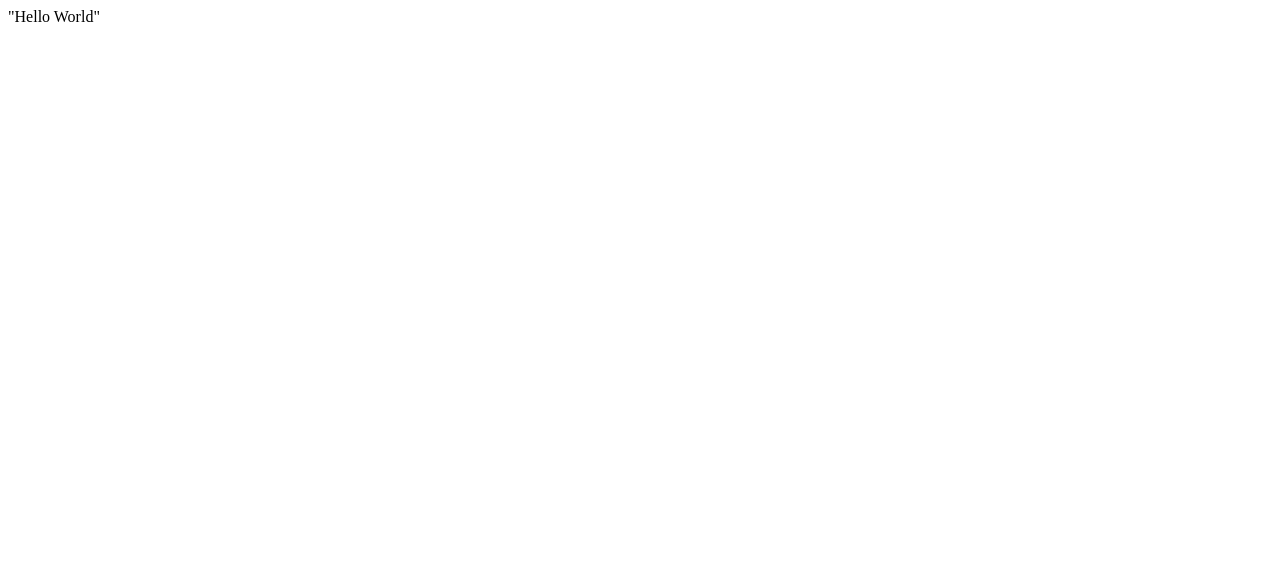
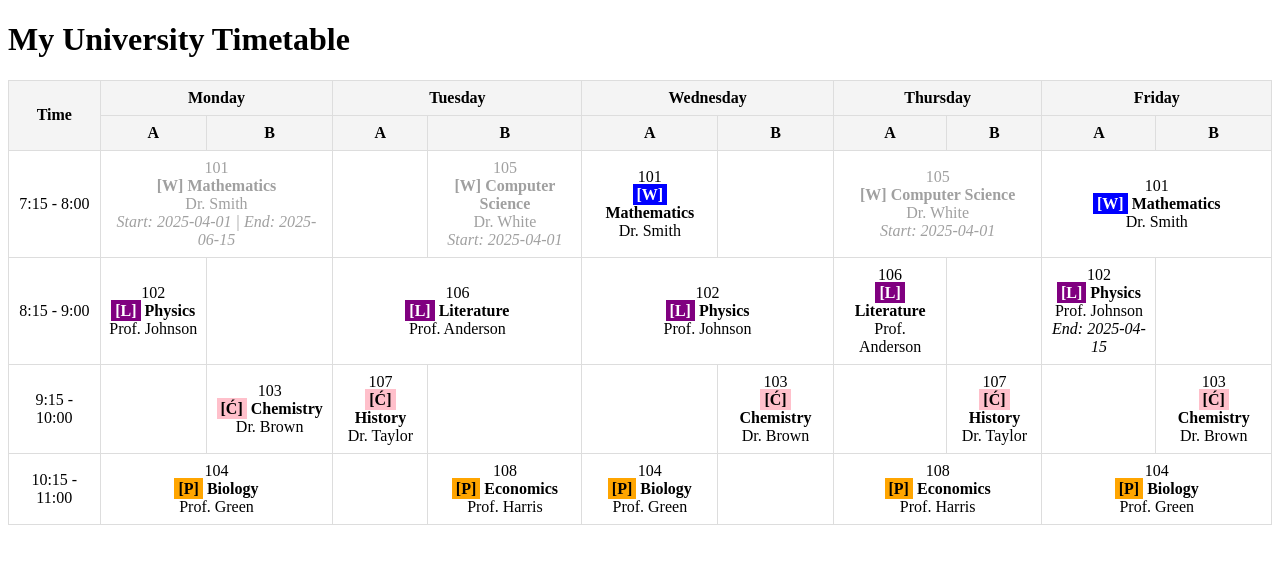
Before and after one commit to Pavvel123/Pavvel123.github.io, a plain HTML site: page index.html in a window 1280 px wide. Drawn offline with Linux system fonts and the light colour scheme.

Commit message:
Added basic structure and filled with example data

```diff
--- a/index.html
+++ b/index.html
@@ -1 +1,33 @@
-"Hello World"
+<!DOCTYPE html>
+<html lang="en">
+<head>
+  <meta charset="UTF-8" />
+  <meta name="viewport" content="width=device-width, initial-scale=1.0" />
+  <title>University Timetable</title>
+  <style>
+    table {
+      border-collapse: collapse;
+      width: 100%;
+      text-align: center;
+    }
+    th, td {
+      border: 1px solid #ddd;
+      padding: 8px;
+    }
+    th {
+      background-color: #f4f4f4;
+    }
+  </style>
+</head>
+<body>
+  <h1>My University Timetable</h1>
+  <table id="timetable">
+    <thead>
+      <tr id="mainHeader"></tr>
+      <tr id="subHeader"></tr>
+    </thead>
+    <tbody id="tableBody"></tbody>
+  </table>
+  <script type="module" src="script.js"></script>
+</body>
+</html>
--- /dev/null
+++ b/script.js
@@ -0,0 +1,135 @@
+import timetable from "./timetable.js";
+// Get the current date in YYYY-MM-DD format
+const today = new Date().toISOString().split("T")[0];
+
+// Helper function to format time range
+function formatTimeRange(timeRange) {
+  return timeRange.split(" - ").map(time => time.startsWith("0") ? time.slice(1) : time).join(" - ");
+}
+
+// Helper function to style the type field
+function styleType(type, isGreyedOut) {
+  if (isGreyedOut) return `<span style="color: #A0A0A0;">[${type}]</span>`;
+  switch(type) {
+    case "W": return `<span style="color: white; background-color: blue; padding: 2px 4px;">[W]</span>`;
+    case "L": return `<span style="color: white; background-color: purple; padding: 2px 4px;">[L]</span>`;
+    case "Ć": return `<span style="color: black; background-color: pink; padding: 2px 4px;">[Ć]</span>`;
+    case "P": return `<span style="color: black; background-color: orange; padding: 2px 4px;">[P]</span>`;
+    default: return `<span>[${type}]</span>`;
+  }
+}
+
+// Get list of days from the data
+const days = timetable.map(dayObj => dayObj.day);
+
+// Get unique time slots
+const timeSlotsSet = new Set();
+timetable.forEach(dayObj => {
+  dayObj.classes.forEach(cls => timeSlotsSet.add(cls.time));
+});
+const timeSlots = Array.from(timeSlotsSet).sort();
+
+// Build table headers
+function buildHeaders() {
+  const mainHeader = document.getElementById("mainHeader");
+  const subHeader = document.getElementById("subHeader");
+
+  // Time column header
+  const timeTh = document.createElement("th");
+  timeTh.rowSpan = 2;
+  timeTh.textContent = "Time";
+  mainHeader.appendChild(timeTh);
+
+  // Day headers
+  days.forEach(day => {
+    const dayTh = document.createElement("th");
+    dayTh.colSpan = 2;
+    dayTh.textContent = day;
+    mainHeader.appendChild(dayTh);
+  });
+
+  // "A" and "B" subheaders for weeks
+  days.forEach(() => {
+    const aTh = document.createElement("th");
+    aTh.textContent = "A";
+    const bTh = document.createElement("th");
+    bTh.textContent = "B";
+    subHeader.appendChild(aTh);
+    subHeader.appendChild(bTh);
+  });
+}
+
+// Build table body
+function buildTableBody() {
+  const tableBody = document.getElementById("tableBody");
+
+  timeSlots.forEach(timeSlot => {
+    const row = document.createElement("tr");
+
+    // Time column
+    const timeCell = document.createElement("td");
+    timeCell.textContent = formatTimeRange(timeSlot);
+    row.appendChild(timeCell);
+
+    // Fill schedule for each day
+    days.forEach(day => {
+      const dayData = timetable.find(d => d.day === day);
+      const classes = dayData.classes.filter(cls => cls.time === timeSlot);
+
+      let classesA = [];
+      let classesB = [];
+      let classesAB = [];
+
+      classes.forEach(cls => {
+        let isGreyedOut = (cls.StartDate && cls.StartDate > today) || (cls.EndDate && cls.EndDate < today);
+
+        let content = `
+          ${cls.room}<br>
+          <strong>${styleType(cls.type, isGreyedOut)} ${cls.subject}</strong><br>
+          ${cls.teacher}
+        `;
+
+        if (cls.StartDate || cls.EndDate) {
+          let dateInfo = [];
+          if (cls.StartDate) dateInfo.push(`Start: ${cls.StartDate}`);
+          if (cls.EndDate) dateInfo.push(`End: ${cls.EndDate}`);
+          content += `<br><em>${dateInfo.join(" | ")}</em>`;
+        }
+
+        if (isGreyedOut) content = `<span style="color: #A0A0A0;">${content}</span>`;
+
+        if (cls.week === "AB") {
+          classesAB.push(content);
+        } else if (cls.week === "A") {
+          classesA.push(content);
+        } else if (cls.week === "B") {
+          classesB.push(content);
+        }
+      });
+
+      if (classesAB.length > 0) {
+        // Merge A and B columns if "AB" exists
+        const mergedCell = document.createElement("td");
+        mergedCell.colSpan = 2;
+        mergedCell.innerHTML = classesAB.join("<br><br>");
+        row.appendChild(mergedCell);
+      } else {
+        // Separate A and B columns if "AB" does not exist
+        const cellA = document.createElement("td");
+        const cellB = document.createElement("td");
+
+        cellA.innerHTML = classesA.length ? classesA.join("<br><br>") : "";
+        cellB.innerHTML = classesB.length ? classesB.join("<br><br>") : "";
+
+        row.appendChild(cellA);
+        row.appendChild(cellB);
+      }
+    });
+
+    tableBody.appendChild(row);
+  });
+}
+
+// Build table
+buildHeaders();
+buildTableBody();
--- /dev/null
+++ b/timetable.js
@@ -0,0 +1,194 @@
+const timetable = [
+    {
+      day: "Monday",
+      classes: [
+        {
+          time: "07:15 - 08:00",
+          subject: "Mathematics",
+          room: "101",
+          teacher: "Dr. Smith",
+          type: "W",
+          week: "AB",
+          StartDate: "2025-04-01",
+          EndDate: "2025-06-15"
+        },
+        {
+          time: "08:15 - 09:00",
+          subject: "Physics",
+          room: "102",
+          teacher: "Prof. Johnson",
+          type: "L",
+          week: "A"
+        },
+        {
+          time: "09:15 - 10:00",
+          subject: "Chemistry",
+          room: "103",
+          teacher: "Dr. Brown",
+          type: "Ć",
+          week: "B"
+        },
+        {
+          time: "10:15 - 11:00",
+          subject: "Biology",
+          room: "104",
+          teacher: "Prof. Green",
+          type: "P",
+          week: "AB"
+        }
+      ]
+    },
+    {
+      day: "Tuesday",
+      classes: [
+        {
+          time: "07:15 - 08:00",
+          subject: "Computer Science",
+          room: "105",
+          teacher: "Dr. White",
+          type: "W",
+          week: "B",
+          StartDate: "2025-04-01"
+        },
+        {
+          time: "08:15 - 09:00",
+          subject: "Literature",
+          room: "106",
+          teacher: "Prof. Anderson",
+          type: "L",
+          week: "AB"
+        },
+        {
+          time: "09:15 - 10:00",
+          subject: "History",
+          room: "107",
+          teacher: "Dr. Taylor",
+          type: "Ć",
+          week: "A"
+        },
+        {
+          time: "10:15 - 11:00",
+          subject: "Economics",
+          room: "108",
+          teacher: "Prof. Harris",
+          type: "P",
+          week: "B"
+        }
+      ]
+    },
+    {
+      day: "Wednesday",
+      classes: [
+        {
+          time: "07:15 - 08:00",
+          subject: "Mathematics",
+          room: "101",
+          teacher: "Dr. Smith",
+          type: "W",
+          week: "A"
+        },
+        {
+          time: "08:15 - 09:00",
+          subject: "Physics",
+          room: "102",
+          teacher: "Prof. Johnson",
+          type: "L",
+          week: "AB"
+        },
+        {
+          time: "09:15 - 10:00",
+          subject: "Chemistry",
+          room: "103",
+          teacher: "Dr. Brown",
+          type: "Ć",
+          week: "B"
+        },
+        {
+          time: "10:15 - 11:00",
+          subject: "Biology",
+          room: "104",
+          teacher: "Prof. Green",
+          type: "P",
+          week: "A"
+        }
+      ]
+    },
+    {
+      day: "Thursday",
+      classes: [
+        {
+          time: "07:15 - 08:00",
+          subject: "Computer Science",
+          room: "105",
+          teacher: "Dr. White",
+          type: "W",
+          week: "AB",
+          StartDate: "2025-04-01"
+        },
+        {
+          time: "08:15 - 09:00",
+          subject: "Literature",
+          room: "106",
+          teacher: "Prof. Anderson",
+          type: "L",
+          week: "A"
+        },
+        {
+          time: "09:15 - 10:00",
+          subject: "History",
+          room: "107",
+          teacher: "Dr. Taylor",
+          type: "Ć",
+          week: "B"
+        },
+        {
+          time: "10:15 - 11:00",
+          subject: "Economics",
+          room: "108",
+          teacher: "Prof. Harris",
+          type: "P",
+          week: "AB"
+        }
+      ]
+    },
+    {
+      day: "Friday",
+      classes: [
+        {
+          time: "07:15 - 08:00",
+          subject: "Mathematics",
+          room: "101",
+          teacher: "Dr. Smith",
+          type: "W",
+          week: "AB"
+        },
+        {
+          time: "08:15 - 09:00",
+          subject: "Physics",
+          room: "102",
+          teacher: "Prof. Johnson",
+          type: "L",
+          week: "A",
+          EndDate: "2025-04-15"
+        },
+        {
+          time: "09:15 - 10:00",
+          subject: "Chemistry",
+          room: "103",
+          teacher: "Dr. Brown",
+          type: "Ć",
+          week: "B"
+        },
+        {
+          time: "10:15 - 11:00",
+          subject: "Biology",
+          room: "104",
+          teacher: "Prof. Green",
+          type: "P",
+          week: "AB"
+        }
+      ]
+    }
+  ];
+
+  export default timetable;
```
Also changed, not shown: style.css (added).
